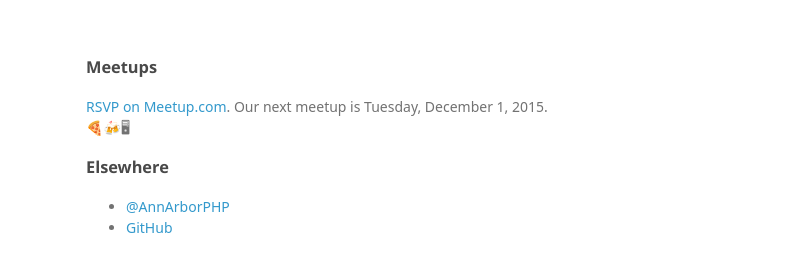
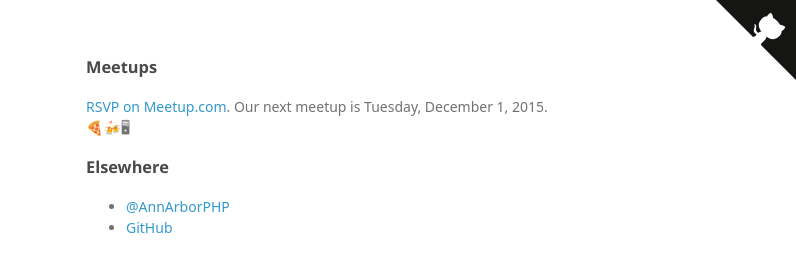
Before and after one commit to andyfowler/annarborphp.com, a plain HTML site: page index.html in a window 1280 px wide. Shown: the top 280 px of the page, 484-1280 px from the left. Drawn offline with Linux system fonts and the light colour scheme; a web font is replaced by a local one.

Commit message:
add stylish github hot corner from @tholman

```diff
--- a/index.html
+++ b/index.html
@@ -16,6 +16,7 @@
     <![endif]-->
   </head>
   <body>
+  <a href="https://github.com/andyfowler/annarborphp.com" class="github-corner"><svg width="80" height="80" viewBox="0 0 250 250" style="fill:#151513; color:#fff; position: absolute; top: 0; border: 0; right: 0;"><path d="M0,0 L115,115 L130,115 L142,142 L250,250 L250,0 Z"></path><path d="M128.3,109.0 C113.8,99.7 119.0,89.6 119.0,89.6 C122.0,82.7 120.5,78.6 120.5,78.6 C119.2,72.0 123.4,76.3 123.4,76.3 C127.3,80.9 125.5,87.3 125.5,87.3 C122.9,97.6 130.6,101.9 134.4,103.2" fill="currentColor" style="transform-origin: 130px 106px;" class="octo-arm"></path><path d="M115.0,115.0 C114.9,115.1 118.7,116.5 119.8,115.4 L133.7,101.6 C136.9,99.2 139.9,98.4 142.2,98.6 C133.8,88.0 127.5,74.4 143.8,58.0 C148.5,53.4 154.0,51.2 159.7,51.0 C160.3,49.4 163.2,43.6 171.4,40.1 C171.4,40.1 176.1,42.5 178.8,56.2 C183.1,58.6 187.2,61.8 190.9,65.4 C194.5,69.0 197.7,73.2 200.1,77.6 C213.8,80.2 216.3,84.9 216.3,84.9 C212.7,93.1 206.9,96.0 205.4,96.6 C205.1,102.4 203.0,107.8 198.3,112.5 C181.9,128.9 168.3,122.5 157.7,114.1 C157.9,116.9 156.7,120.9 152.7,124.9 L141.0,136.5 C139.8,137.7 141.6,141.9 141.8,141.8 Z" fill="currentColor" class="octo-body"></path></svg></a><style>.github-corner:hover .octo-arm{animation:octocat-wave 560ms ease-in-out}@keyframes octocat-wave{0%,100%{transform:rotate(0)}20%,60%{transform:rotate(-25deg)}40%,80%{transform:rotate(10deg)}}@media (max-width:500px){.github-corner:hover .octo-arm{animation:none}.github-corner .octo-arm{animation:octocat-wave 560ms ease-in-out}}</style>
     <div class="wrapper">
       <header>
         <img src="logo.png" width="270" alt="Ann Arbor PHP">
```
